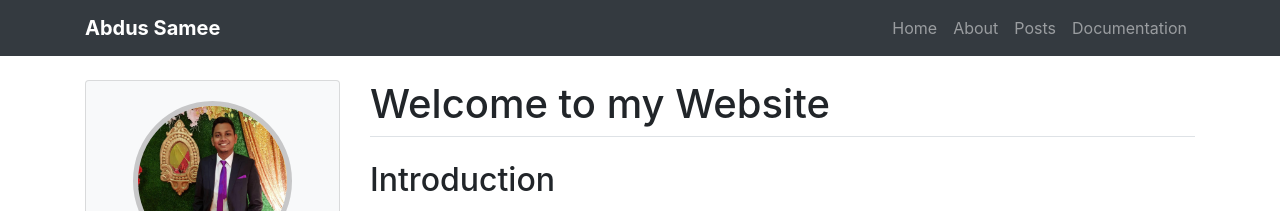
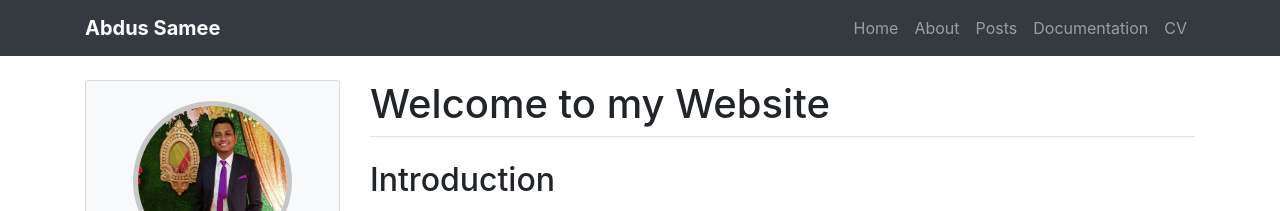
Before and after one commit to Abdus-Samee/portfolio, a Jekyll site: the page built from _pages/index.md, in a window 1280 px wide. Shown: the top 211 px of the page. Built offline with Jekyll 4.4.1, drawn with Linux system fonts in a browser that asks for light colours.

Commit message:
Update nav.yml

```diff
--- a/_data/nav.yml
+++ b/_data/nav.yml
@@ -9,3 +9,6 @@
 
 - title: Documentation
   href: list/projects.html
+
+- title: CV
+  href: https://abdus-samee.github.io/CV/
```
